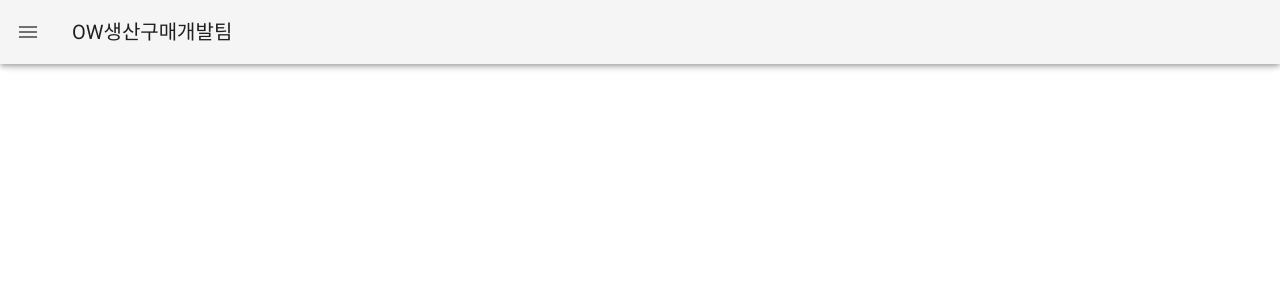
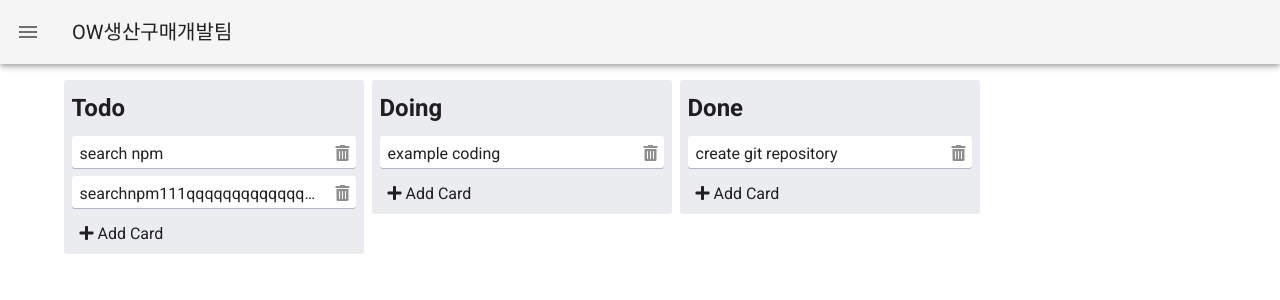
Before and after one commit to hyoseung/study-vue-team-project, a Vue app: page /draggableTodo in a window 1280 px wide. Shown: the top 300 px of the page. Built offline with nearby package versions, Linux system fonts and the light colour scheme.

Commit message:
Add files about draggable todo

```diff
--- a/package.json
+++ b/package.json
@@ -9,8 +9,10 @@
   },
   "dependencies": {
     "core-js": "^3.6.5",
+    "uniqid": "^5.2.0",
     "vue": "^2.6.11",
     "vue-router": "^3.2.0",
+    "vuedraggable": "^2.24.3",
     "vuetify": "^2.2.11",
     "vuex": "^3.4.0"
   },
--- a/public/index.html
+++ b/public/index.html
@@ -8,6 +8,8 @@
     <title><%= htmlWebpackPlugin.options.title %></title>
     <link rel="stylesheet" href="https://fonts.googleapis.com/css?family=Roboto:100,300,400,500,700,900">
     <link rel="stylesheet" href="https://cdn.jsdelivr.net/npm/@mdi/font@latest/css/materialdesignicons.min.css">
+    <!-- font awesome -->
+    <link rel="stylesheet" href="https://pro.fontawesome.com/releases/v5.10.0/css/all.css" integrity="sha384-AYmEC3Yw5cVb3ZcuHtOA93w35dYTsvhLPVnYs9eStHfGJvOvKxVfELGroGkvsg+p" crossorigin="anonymous"/>
   </head>
   <body>
     <noscript>
--- a/src/App.vue
+++ b/src/App.vue
@@ -40,6 +40,7 @@ export default {
     menuList: [
       { title: 'HOME', to: {path: '/'}},
       { title: 'ABOUT', to: {path: '/about'}},
+      { title: 'Draggable Todo', to: {path: '/draggableTodo'}}
     ]
   }),
 };
--- /dev/null
+++ b/src/components/draggableTodo/TodoCard.vue
@@ -0,0 +1,43 @@
+<template>
+  <div>
+    <div class="list-card-details" @click="detailCard">{{todoCard.text}}</div>
+    <span class="remove-card-btn" @click="removeCard"><i class="fas fa-trash-alt"></i></span>
+  </div>
+</template>
+
+<script>
+export default {
+  props: ['todoCard'],
+  methods: {
+    removeCard() {
+      this.$emit('remove', this.todoCard);
+    },
+    detailCard() {
+      alert(JSON.stringify(this.todoCard));
+    }
+  }
+}
+</script>
+
+<style scoped>
+.remove-card-btn {
+  opacity: .5;
+  padding: 4px;
+  position: absolute;
+  right: 2px;
+  top: 2px;
+  z-index: 40px;
+}
+.list-card-details {
+  overflow: hidden;
+  padding: 6px 8px 2px;
+  position: relative;
+  z-index: 10;
+
+  text-overflow:ellipsis;
+  white-space:nowrap;
+  word-wrap:normal;
+  width:260px;
+  overflow:hidden;
+}
+</style>
--- /dev/null
+++ b/src/components/draggableTodo/TodoWrapper.vue
@@ -0,0 +1,116 @@
+<template>
+  <div class="list-wrapper">
+    <div class="list">
+      <div class="list-header">
+        <h2>{{ title }}</h2>
+      </div>
+      <div class="list-body">
+        <draggable :group="{name: 'todo'}">
+          <div class="list-card" v-for="element in todoCards" :key="element.id">
+            <TodoCard :todoCard="element" @remove="removeCard"></TodoCard> <!-- emit 사용 -->
+          </div>
+        </draggable>
+      </div>
+      <div class="list-footer">
+        <span class="add-card-btn" @click="addCard">
+          <i class="fas fa-plus" aria-hidden="true"></i> Add Card
+        </span>
+      </div>
+    </div>
+  </div>
+</template>
+
+<script>
+import draggable from 'vuedraggable';
+import TodoCard from '@/components/draggableTodo/TodoCard.vue';
+import uniqid from 'uniqid';
+
+export default {
+  props: ['title', 'todoCards'],
+  components: {
+    draggable, TodoCard
+  },
+  methods: {
+    addCard() {
+      this.todoCards.push({
+        id: uniqid(),
+        text: 'add card',
+        createdBy: 'hyoseung'
+      });
+    },
+    removeCard(item) {
+      let index = this.todoCards.indexOf(item);
+      this.todoCards.splice(index, 1);
+    }
+  }
+}
+</script>
+
+<style scoped>
+.list-wrapper {
+    width: 300px;
+    margin: 4px;
+    height: 100%;
+    box-sizing: border-box;
+    display: inline-block;
+    vertical-align: top;
+    white-space: nowrap;
+}
+.list {
+  background-color: #ebecf0;
+  border-radius: 3px;
+  box-sizing: border-box;
+  display: flex;
+  flex-direction: column;
+  max-height: 100%;
+  position: relative;
+  white-space: normal;
+}
+.list-header {
+  flex: 0 0 auto;
+  padding: 10px 8px;
+  position: relative;
+  min-height: 20px;
+}
+
+.list-body {
+  flex: 1 1 auto;
+  margin-bottom: 0;
+  overflow-y: auto;
+  overflow-x: hidden;
+  margin: 0 4px;
+  padding: 0 4px;
+  z-index: 1;
+  min-height: 0;
+}
+.list-card {
+  background-color: #fff;
+  border-radius: 3px;
+  box-shadow: 0 1px 0 rgba(9,30,66,.25);
+  cursor: pointer;
+  display: block;
+  margin-bottom: 8px;
+  max-width: 300px;
+  min-height: 20px;
+  position: relative;
+  text-decoration: none;
+  z-index: 0;
+}
+
+.list-footer {
+  min-height: 38px;
+  max-height: 38px;
+  display: flex;
+  justify-content: space-between;
+}
+.add-card-btn:hover {
+  background-color: rgba(9,30,66,.08);
+  color: #172b4d;
+}
+.add-card-btn {
+  margin: 2px 0 8px 8px;
+  padding: 4px 8px;
+  position: relative;
+  cursor: pointer;
+}
+</style>
--- a/src/router/index.js
+++ b/src/router/index.js
@@ -13,10 +13,12 @@ const routes = [
   {
     path: '/about',
     name: 'About',
-    // route level code-splitting
-    // this generates a separate chunk (about.[hash].js) for this route
-    // which is lazy-loaded when the route is visited.
     component: () => import(/* webpackChunkName: "about" */ '../views/About.vue')
+  },
+  {
+    path: '/draggableTodo',
+    name: 'DraggableTodo',
+    component: () => import('../views/DraggableTodo.vue')
   }
 ]
 
--- /dev/null
+++ b/src/views/DraggableTodo.vue
@@ -0,0 +1,36 @@
+<template>
+  <div>
+    <TodoWrapper :title="'Todo'" :todoCards="todoList"></TodoWrapper>
+    <TodoWrapper :title="'Doing'" :todoCards="doingList"></TodoWrapper>
+    <TodoWrapper :title="'Done'" :todoCards="doneList"></TodoWrapper>
+  </div>
+</template>
+
+<script>
+import TodoWrapper from '@/components/draggableTodo/TodoWrapper.vue';
+import uniqid from 'uniqid';
+
+export default {
+  components: {
+    TodoWrapper
+  },
+  data() {
+    return {
+      todoList: [
+        { id: uniqid(), text: 'search npm', createdBy: 'hyoseung'},
+        { id: uniqid(), text: 'searchnpm111qqqqqqqqqqqqqqqqqqqqqqqq22', createdBy: 'hyoseung'}
+      ],
+      doingList: [
+        { id: uniqid(), text: 'example coding', createdBy: 'hyoseung1'}
+      ],
+      doneList: [
+        { id: uniqid(), text: 'create git repository', createdBy: 'hyoseung2'}
+      ]
+    }
+  }
+}
+</script>
+
+<style>
+
+</style>
```
Also changed, not shown: 1 other file (tests, documents, lock files or other folders).
